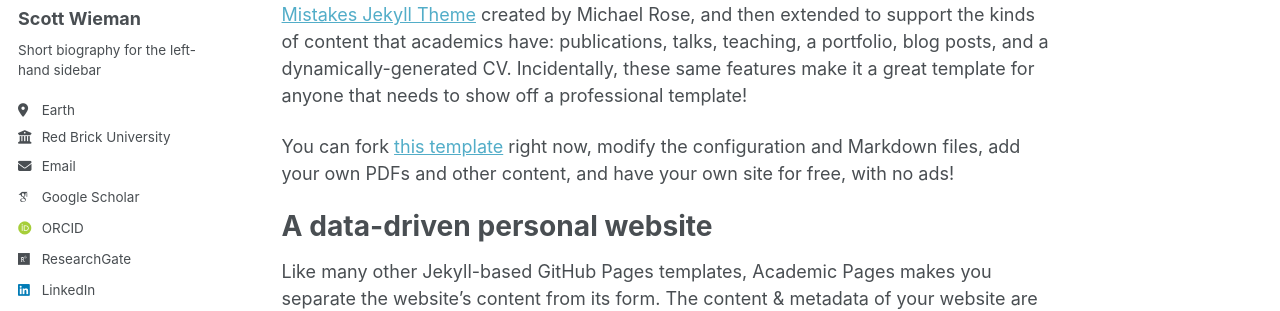
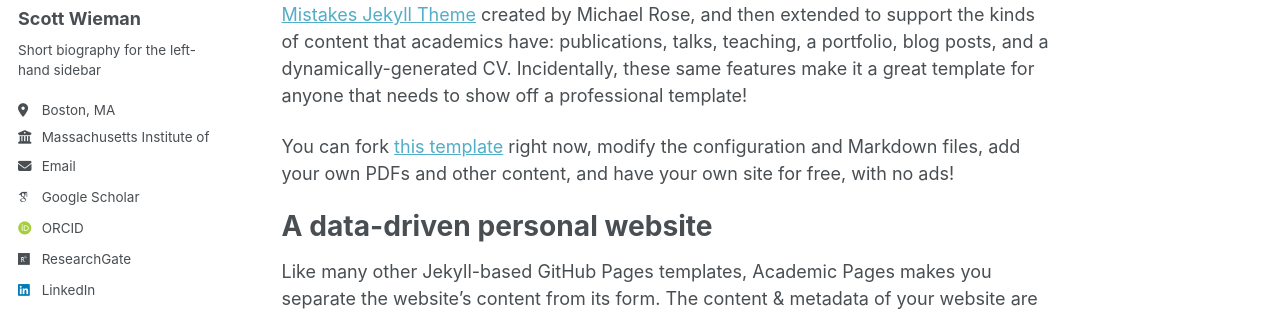
Before and after one commit to ScottWieman/scottwieman.github.io, a Jekyll site: the page built from _pages/about.md, in a window 1280 px wide. Shown: the part 276-587 px from the top of the page. Built offline with Jekyll 4.4.1, drawn with Linux system fonts in a browser that asks for light colours; some web fonts are replaced; a script bundle is joined from its source files by our own code; library files that are not in the unit come from our copies.

Commit message:
Update location and employer in config file

```diff
--- a/_config.yml
+++ b/_config.yml
@@ -27,8 +27,8 @@
   name             : "Scott Wieman"
   pronouns         : # example: "he/him"
   bio              : "Short biography for the left-hand sidebar"
-  location         : "Earth"
-  employer         : "Red Brick University"
+  location         : "Boston, MA"
+  employer         : "Massachusetts Institute of Technology"
   uri              : # URL
   email            : "scott.wieman@whoi.edu"
 
```
